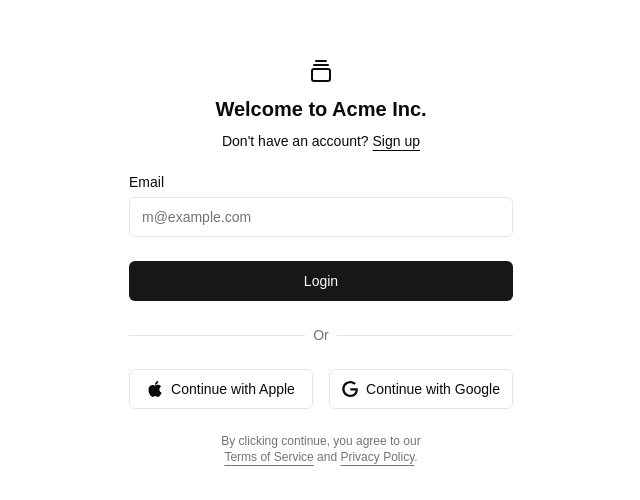
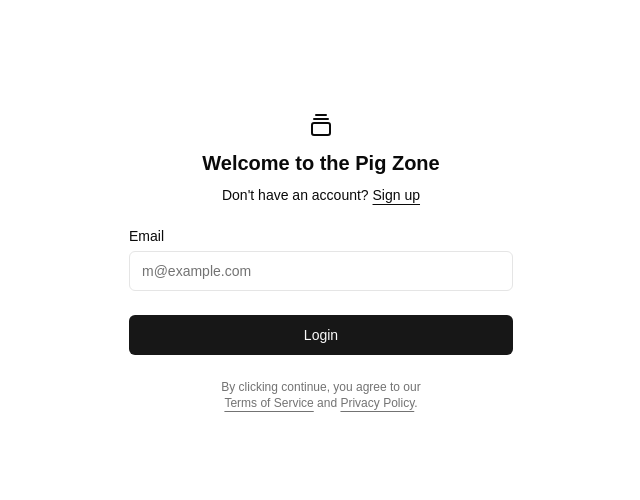
Before and after one commit to Scott-Kenning/mtgtrade, a Next.js app in the folder frontend/: page /login in a window 1280 px wide. Shown: the part 140-640 px from the top of the page, without its empty margins (319-959 px from the left). Built offline with nearby package versions, Linux system fonts and the light colour scheme.

Commit message:
Improved login form

```diff
--- a/frontend/components/login-form.tsx
+++ b/frontend/components/login-form.tsx
@@ -1,9 +1,9 @@
-import { GalleryVerticalEnd } from "lucide-react"
+import { GalleryVerticalEnd } from "lucide-react";
 
-import { cn } from "@/lib/utils"
-import { Button } from "@/components/ui/button"
-import { Input } from "@/components/ui/input"
-import { Label } from "@/components/ui/label"
+import { cn } from "@/lib/utils";
+import { Button } from "@/components/ui/button";
+import { Input } from "@/components/ui/input";
+import { Label } from "@/components/ui/label";
 
 export function LoginForm({
   className,
@@ -21,12 +21,12 @@
               <div className="flex h-8 w-8 items-center justify-center rounded-md">
                 <GalleryVerticalEnd className="size-6" />
               </div>
-              <span className="sr-only">Acme Inc.</span>
+              <span className="sr-only">Pig the Gathering</span>
             </a>
-            <h1 className="text-xl font-bold">Welcome to Acme Inc.</h1>
+            <h1 className="text-xl font-bold">Welcome to the Pig Zone</h1>
             <div className="text-center text-sm">
               Don&apos;t have an account?{" "}
-              <a href="#" className="underline underline-offset-4">
+              <a href="/register" className="underline underline-offset-4">
                 Sign up
               </a>
             </div>
@@ -45,12 +45,12 @@
               Login
             </Button>
           </div>
-          <div className="relative text-center text-sm after:absolute after:inset-0 after:top-1/2 after:z-0 after:flex after:items-center after:border-t after:border-border">
+          {/* <div className="relative text-center text-sm after:absolute after:inset-0 after:top-1/2 after:z-0 after:flex after:items-center after:border-t after:border-border">
             <span className="relative z-10 bg-background px-2 text-muted-foreground">
               Or
             </span>
-          </div>
-          <div className="grid gap-4 sm:grid-cols-2">
+          </div> */}
+          {/* <div className="grid gap-4 sm:grid-cols-2">
             <Button variant="outline" className="w-full">
               <svg xmlns="http://www.w3.org/2000/svg" viewBox="0 0 24 24">
                 <path
@@ -69,7 +69,7 @@
               </svg>
               Continue with Google
             </Button>
-          </div>
+          </div> */}
         </div>
       </form>
       <div className="text-balance text-center text-xs text-muted-foreground [&_a]:underline [&_a]:underline-offset-4 hover:[&_a]:text-primary  ">
@@ -77,5 +77,5 @@
         and <a href="#">Privacy Policy</a>.
       </div>
     </div>
-  )
+  );
 }
```
